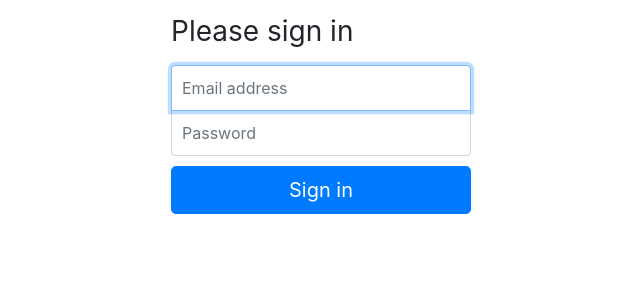
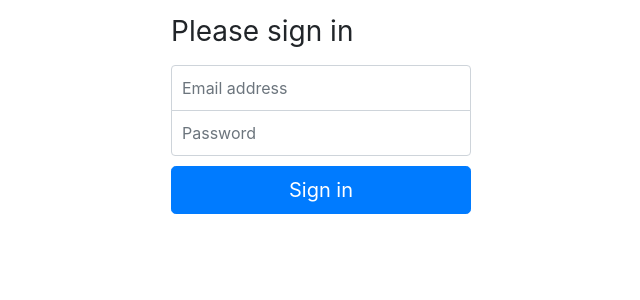
Before and after one commit to hn-agnihotri29/react-admin, a React (Create React App) app: page /login in a window 1280 px wide. Shown: the top 300 px of the page, without its empty margins (319-959 px from the left). Built offline with nearby package versions, Linux system fonts and the light colour scheme.

Commit message:
added login page and redirecting

```diff
--- a/src/index.tsx
+++ b/src/index.tsx
@@ -3,6 +3,11 @@ import ReactDOM from 'react-dom/client';
 import './index.css';
 import App from './App';
 import reportWebVitals from './reportWebVitals';
+import axios from "axios";
+
+axios.defaults.baseURL = "http://localhost:8000/api/"
+//For authentication to get the cookies from backend, this we get the cookies from backend and send those cookies back
+axios.defaults.withCredentials = true;
 
 const root = ReactDOM.createRoot(
   document.getElementById('root') as HTMLElement
--- a/src/public/Login.tsx
+++ b/src/public/Login.tsx
@@ -1,18 +1,52 @@
-import { Component } from "react"
+import { Component, SyntheticEvent } from "react"
 import "../public/Public.css"
+import axios from "axios";
+import { redirect } from "react-router-dom";
 
 class Login extends Component {
+    email = '';
+    password = '';
+    state = {
+        redirect: false
+    }
+
+    submit = async (e: SyntheticEvent) => {
+        e.preventDefault();
+
+        const response = await axios.post('login', {
+            email: this.email,
+            password: this.password,
+            scope: 'admin'
+        });
+
+        console.log(response);
+        this.setState({
+            redirect: true
+        })
+    }
+
     render() {
         return (
-            <form className="form-signin">
-                <h1 className="h3 mb-3 font-weight-normal">Please sign in</h1>
-                <label htmlFor="inputEmail" className="sr-only">Email address</label>
-                <input type="email" id="inputEmail" className="form-control" placeholder="Email address" autoFocus required />
-                <label htmlFor="inputPassword" className="sr-only">Password</label>
-                <input type="password" id="inputPassword" className="form-control" placeholder="Password" required />
-                <button className="btn btn-lg btn-primary btn-block" type="submit">Sign in</button>
-            </form>
-        )
+            <>
+                { this.state.redirect ? redirect("/") :
+                    <div>
+                        <form className="form-signin" onSubmit={this.submit}>
+                            <h1 className="h3 mb-3 font-weight-normal">Please sign in</h1>
+                            <label htmlFor="inputEmail" className="sr-only">Email address</label>
+                            <input type="email" id="inputEmail" className="form-control" placeholder="Email address" required
+                                onChange={e => this.email = e.target.value}
+                            />
+                            <label htmlFor="inputPassword" className="sr-only">Password</label>
+                            <input type="password" id="inputPassword" className="form-control" placeholder="Password"
+                                onChange={e => this.password = e.target.value}
+                                required/>
+                            <button className="btn btn-lg btn-primary btn-block" type="submit">Sign in</button>
+                       </form>
+                    </div>
+
+                }
+            </>
+        );
     }
 }
 
--- a/src/secure/Wrapper.tsx
+++ b/src/secure/Wrapper.tsx
@@ -1,10 +1,30 @@
-import React, {Component, PropsWithChildren } from 'react';
+import {Component, PropsWithChildren} from 'react';
 import Nav from "./components/Nav";
-import Menu from './components/Menu';
+import Menu from "./components/Menu";
+import axios from 'axios';
+import { redirect } from 'react-router-dom';
 
 class Wrapper extends Component<PropsWithChildren<any>> {
+    state = {
+        redirect: false
+    }
+
+    componentDidMount = async () => {
+        try {
+            const response = await axios.get('user');
+            console.log(response);
+        } catch(e) {
+            this.setState({
+                redirect: true
+            })
+        }
+    }
 
     render() {
+        if (this.state.redirect) {
+            redirect('/login')
+            return
+        }
         return (
             <>
                 <Nav/>
```
